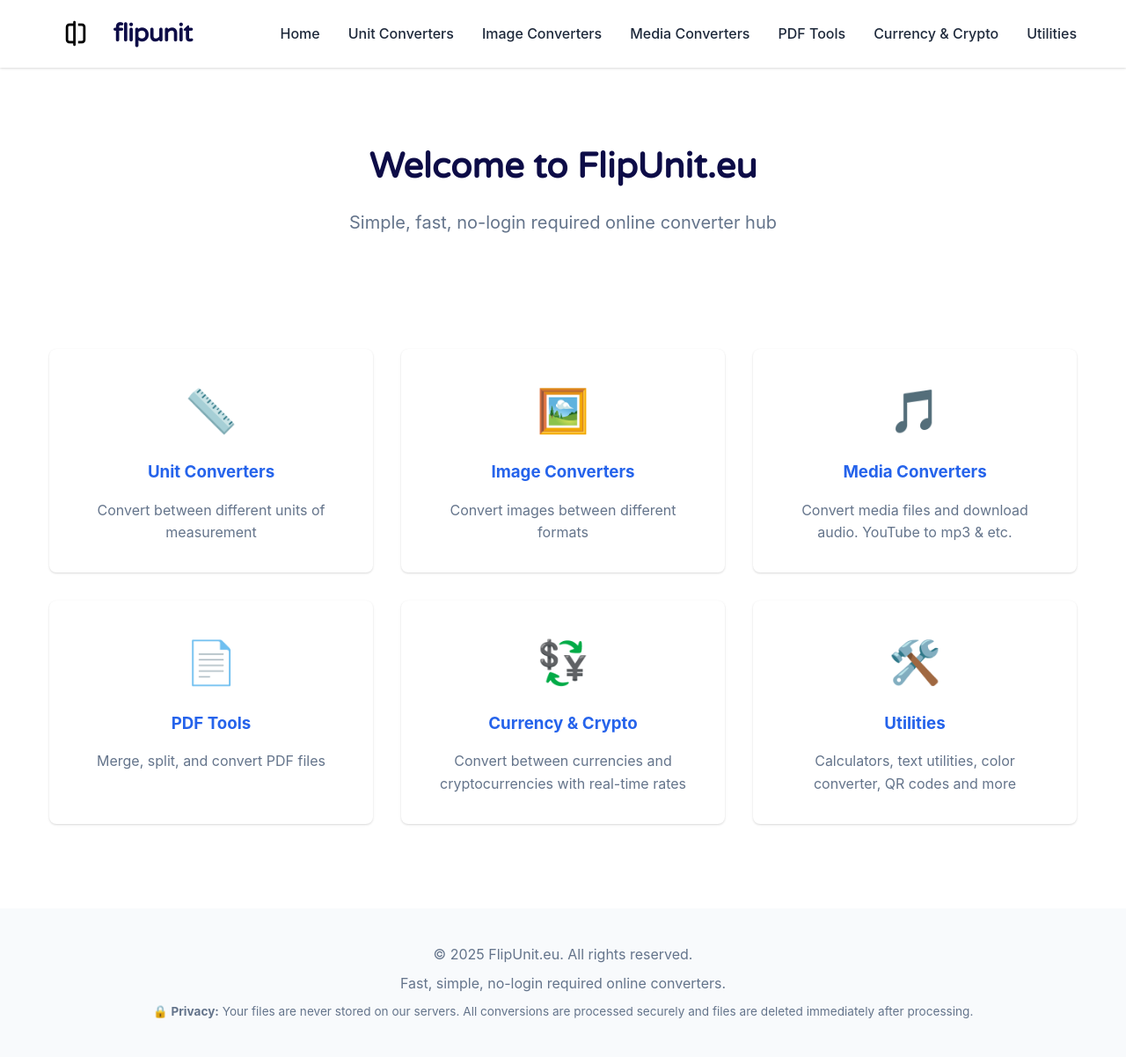
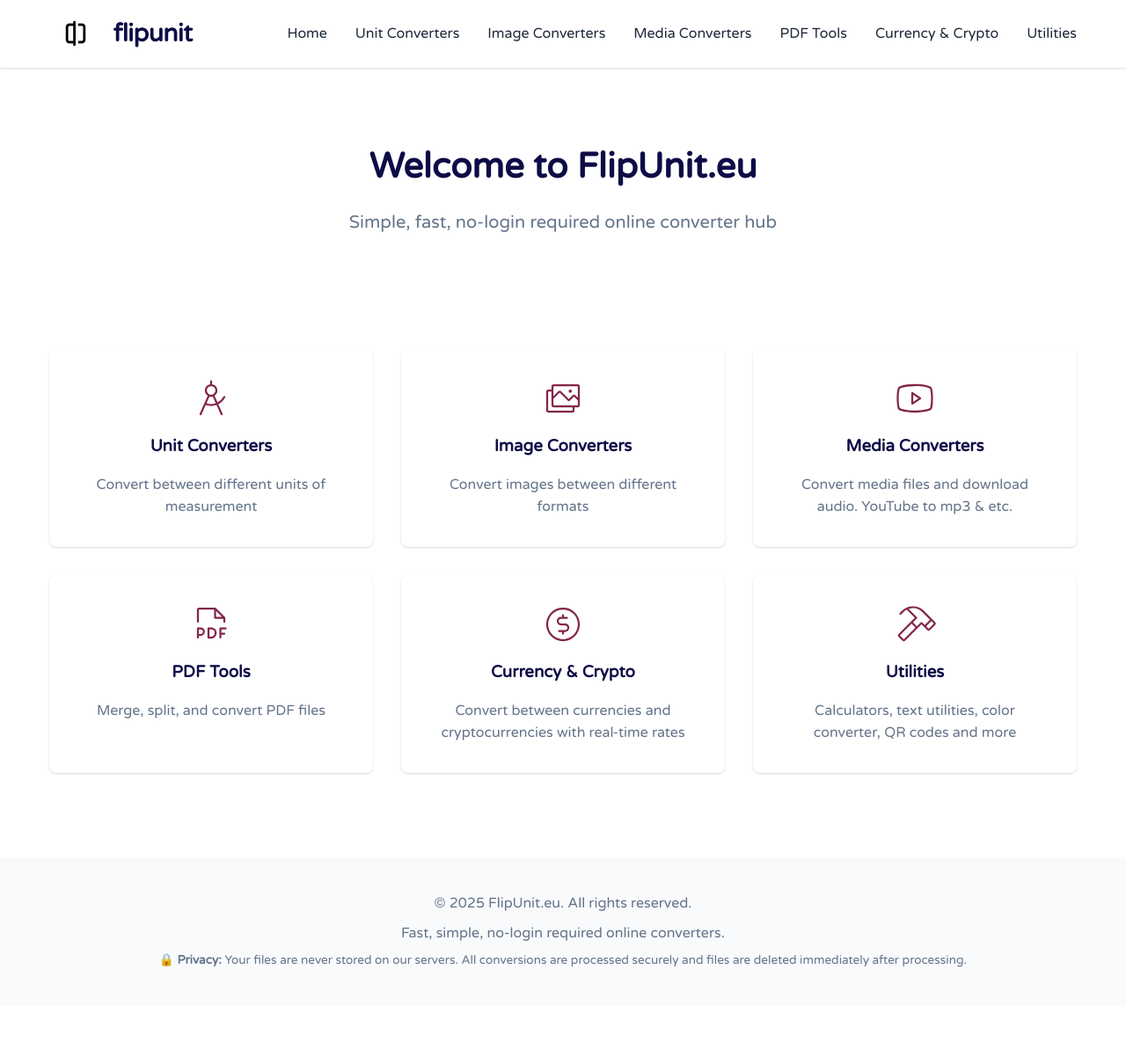
Before and after one commit to TarmoKouhkna/Flipunit, a Django app: page / in a window 1280 px wide. Shown: the whole page at 88% size. After the commit the page ends 1100 px from the top, so only its background shows below. Run offline with Django 5.2, Linux system fonts and the light colour scheme.

Commit message:
Update fonts and replace emoji icons with SVG icons
- Update body font to Varela Round to match welcome text style
- Change category names color to dark blue (#0d0c47)
- Replace emoji category icons with SVG icons
- Add icons directory with SVG files for all categories
- Update home template to display SVG icons with proper styling

```diff
--- a/flipunit/views.py
+++ b/flipunit/views.py
@@ -8,37 +8,37 @@ def home(request):
                 'name': 'Unit Converters',
                 'url': 'converters:index',
                 'description': 'Convert between different units of measurement',
-                'icon': '📏'
+                'icon': 'unit-converters.svg'
             },
             {
                 'name': 'Image Converters',
                 'url': 'image_converter:index',
                 'description': 'Convert images between different formats',
-                'icon': '🖼️'
+                'icon': 'image-converters.svg'
             },
             {
                 'name': 'Media Converters',
                 'url': 'media_converter:index',
                 'description': 'Convert media files and download audio. YouTube to mp3 & etc.',
-                'icon': '🎵'
+                'icon': 'media-converters.svg'
             },
             {
                 'name': 'PDF Tools',
                 'url': 'pdf_tools:index',
                 'description': 'Merge, split, and convert PDF files',
-                'icon': '📄'
+                'icon': 'pdf-tools.svg'
             },
             {
                 'name': 'Currency & Crypto',
                 'url': 'currency_converter:index',
                 'description': 'Convert between currencies and cryptocurrencies with real-time rates',
-                'icon': '💱'
+                'icon': 'currency-crypto.svg'
             },
             {
                 'name': 'Utilities',
                 'url': 'utilities:index',
                 'description': 'Calculators, text utilities, color converter, QR codes and more',
-                'icon': '🛠️'
+                'icon': 'utilities.svg'
             },
         ]
     }
--- a/static/css/style.css
+++ b/static/css/style.css
@@ -21,7 +21,7 @@
 }
 
 body {
-    font-family: -apple-system, BlinkMacSystemFont, 'Segoe UI', Roboto, 'Helvetica Neue', Arial, sans-serif;
+    font-family: 'Varela Round', -apple-system, BlinkMacSystemFont, 'Segoe UI', Roboto, sans-serif;
     line-height: 1.6;
     color: var(--text-primary);
     background-color: var(--background);
@@ -338,8 +338,21 @@ footer p {
     box-shadow: var(--shadow-lg);
 }
 
+.category-card .category-icon {
+    margin-bottom: 1rem;
+    display: flex;
+    justify-content: center;
+    align-items: center;
+}
+
+.category-card .category-icon img {
+    width: 3rem;
+    height: 3rem;
+    object-fit: contain;
+}
+
 .category-card h3 {
-    color: var(--primary-color);
+    color: #0d0c47;
     margin-bottom: 1rem;
 }
 
--- a/templates/home.html
+++ b/templates/home.html
@@ -16,7 +16,11 @@
     <div class="grid grid-2">
         {% for category in categories %}
         <a href="{% url category.url %}" class="category-card">
-            <div style="font-size: 3rem; margin-bottom: 1rem;">{{ category.icon }}</div>
+            <div class="category-icon">
+                {% with 'images/icons/'|add:category.icon as icon_path %}
+                <img src="{% static icon_path %}" alt="{{ category.name }}">
+                {% endwith %}
+            </div>
             <h3>{{ category.name }}</h3>
             <p>{{ category.description }}</p>
         </a>
```
Also changed, not shown: static/images/icons/currency-crypto.svg (added), static/images/icons/image-converters.svg (added), static/images/icons/media-converters.svg (added), static/images/icons/pdf-tools.svg (added), static/images/icons/unit-converters.svg (added), static/images/icons/utilities.svg (added).
